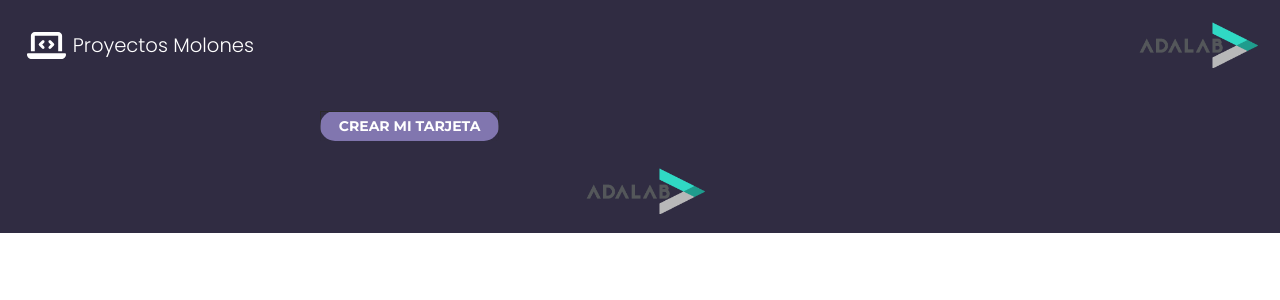
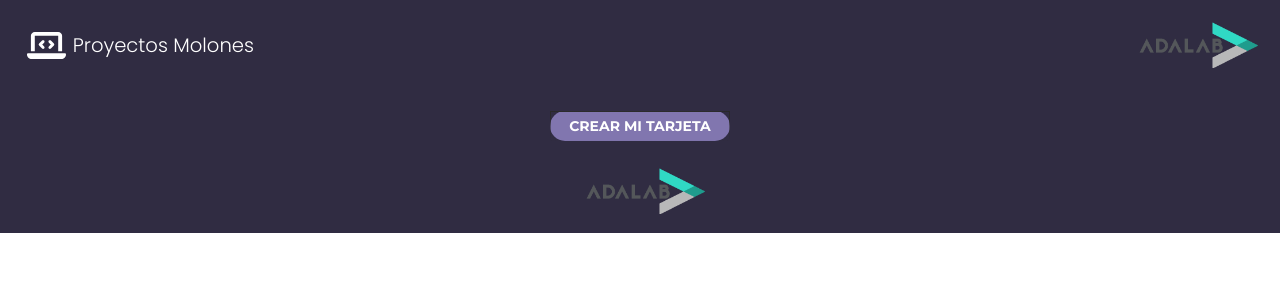
Before and after one commit to Mercedes-Bichweiler/project-promo-58-modulo-4-team-2, a React (Vite) app in the folder FRONTEND-REACT/: page /#/ in a window 1280 px wide. Shown: the top 300 px of the page. Built offline with nearby package versions, Linux system fonts and the light colour scheme.

Commit message:
Align create card button

```diff
--- a/FRONTEND-REACT/src/components/pages/LandingPage.jsx
+++ b/FRONTEND-REACT/src/components/pages/LandingPage.jsx
@@ -3,13 +3,15 @@ import { Link } from "react-router";
 function LandingPage() {
     return(
         <>
+        <section className="landing">
 
         <Link  to="/create" className="button--link">
             Crear mi tarjeta
         </Link>
+        </section>
         </>
 
     );
 }
 
-export default LandingPage
+export default LandingPage;
--- a/FRONTEND-REACT/src/styles/App.scss
+++ b/FRONTEND-REACT/src/styles/App.scss
@@ -108,7 +108,11 @@ fieldset {
 .hero {
   margin-bottom: 3rem;
 }
+.landing {
+ grid-column: span 2;
+ text-align: center;
 
+}
 @media screen and (min-width: 768px) {
   .hero {
     grid-column: span 2;
```
